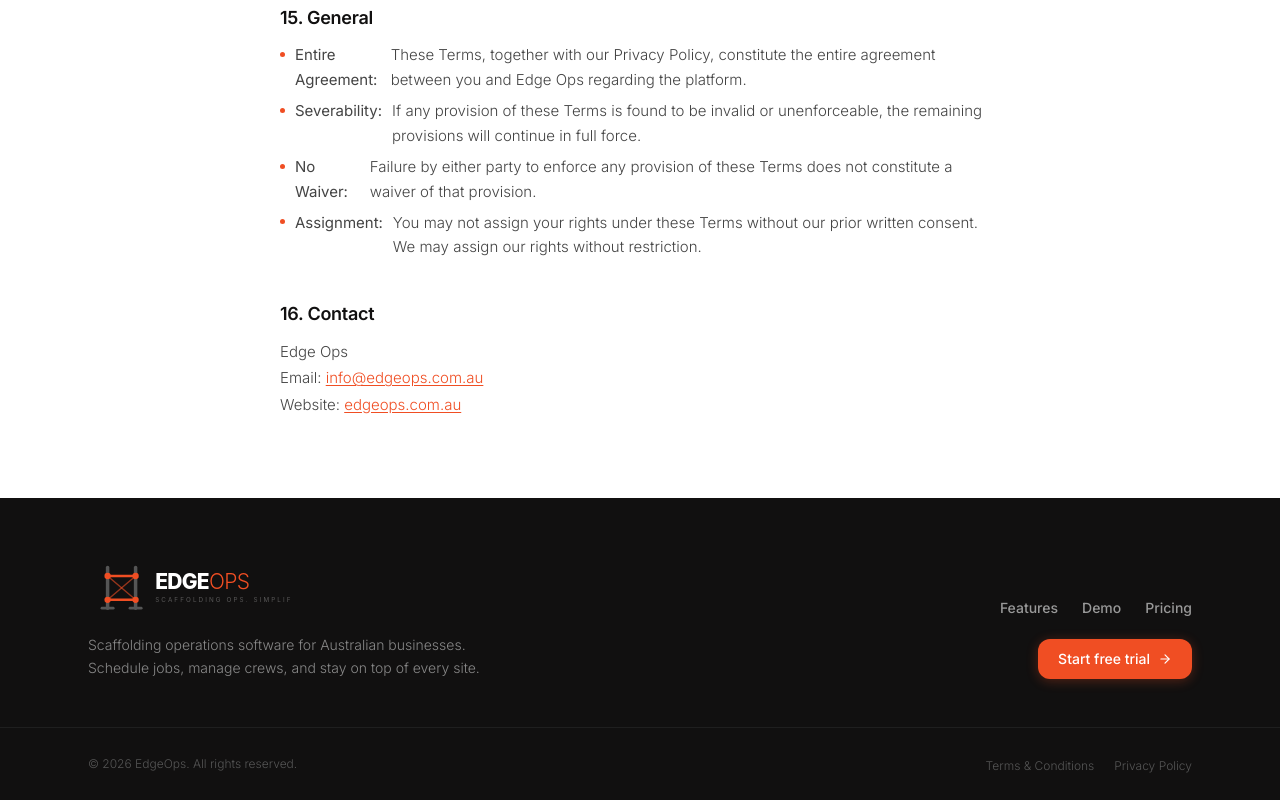
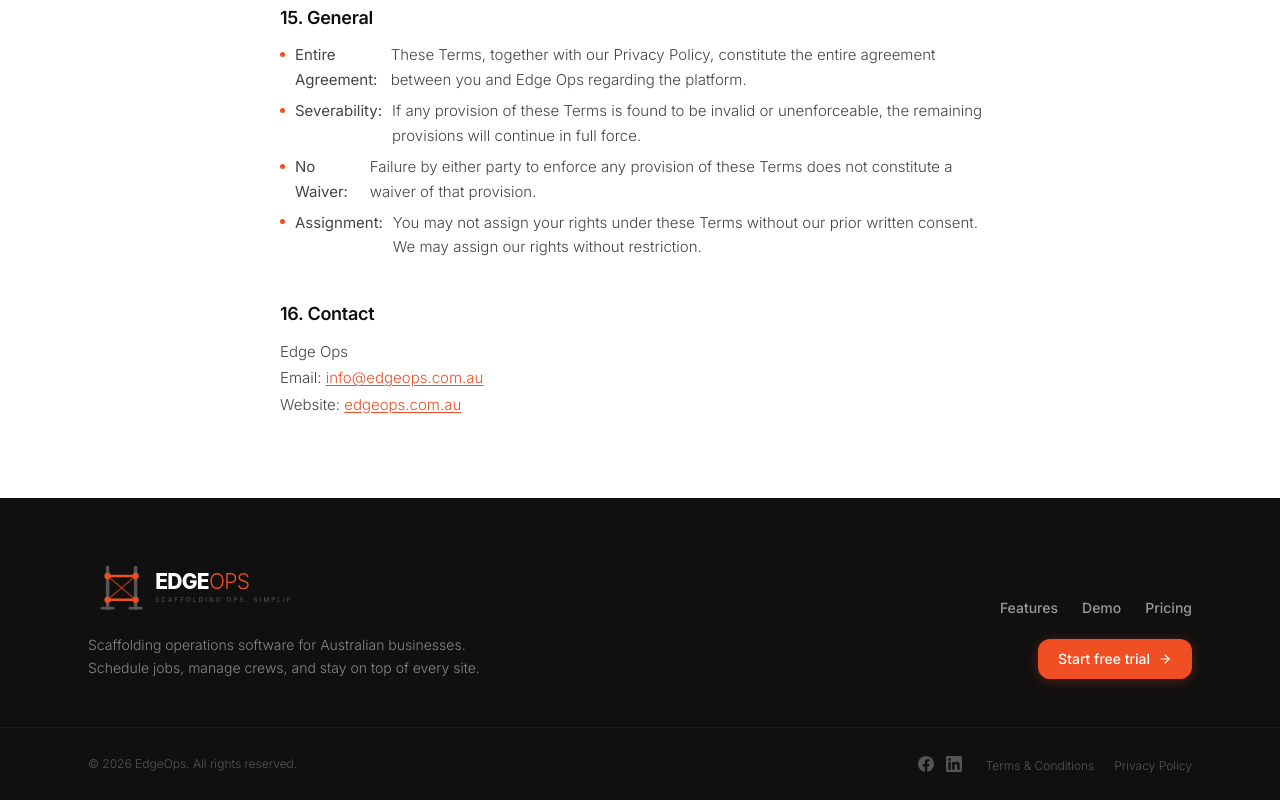
Before and after one commit to SammiVik/edgeops-marketing, a React (Vite) app: page /terms in a window 1280 px wide. Shown: the part 4716-5516 px from the top of the page. Built offline with nearby package versions, Linux system fonts and the light colour scheme; a web font is replaced by a local one.

Commit message:
feat(footer): add Facebook and LinkedIn social links

```diff
--- a/src/components/Footer.tsx
+++ b/src/components/Footer.tsx
@@ -10,6 +10,27 @@
 const legalLinks = [
   { label: 'Terms & Conditions', to: '/terms' },
   { label: 'Privacy Policy', to: '/privacy' },
+]
+
+const socialLinks = [
+  {
+    label: 'Facebook',
+    href: 'https://www.facebook.com/profile.php?id=61577656014598',
+    icon: (
+      <svg viewBox="0 0 24 24" width="16" height="16" fill="currentColor" aria-hidden="true">
+        <path d="M24 12.073C24 5.405 18.627 0 12 0S0 5.405 0 12.073C0 18.1 4.388 23.094 10.125 24v-8.437H7.078v-3.49h3.047V9.413c0-3.025 1.791-4.697 4.533-4.697 1.313 0 2.686.236 2.686.236v2.971h-1.513c-1.491 0-1.956.93-1.956 1.874v2.256h3.328l-.532 3.49h-2.796V24C19.612 23.094 24 18.1 24 12.073z" />
+      </svg>
+    ),
+  },
+  {
+    label: 'LinkedIn',
+    href: 'https://www.linkedin.com/company/112988924',
+    icon: (
+      <svg viewBox="0 0 24 24" width="16" height="16" fill="currentColor" aria-hidden="true">
+        <path d="M20.447 20.452h-3.554v-5.569c0-1.328-.027-3.037-1.852-3.037-1.853 0-2.136 1.445-2.136 2.939v5.667H9.351V9h3.414v1.561h.046c.477-.9 1.637-1.85 3.37-1.85 3.601 0 4.267 2.37 4.267 5.455v6.286zM5.337 7.433a2.062 2.062 0 01-2.063-2.065 2.064 2.064 0 112.063 2.065zm1.782 13.019H3.555V9h3.564v11.452zM22.225 0H1.771C.792 0 0 .774 0 1.729v20.542C0 23.227.792 24 1.771 24h20.451C23.2 24 24 23.227 24 22.271V1.729C24 .774 23.2 0 22.222 0h.003z" />
+      </svg>
+    ),
+  },
 ]
 
 export default function Footer() {
@@ -65,6 +86,26 @@
         <p className="text-xs font-light" style={{ color: '#555' }}>
           © 2026 EdgeOps. All rights reserved.
         </p>
+        <div className="flex items-center gap-6">
+          {/* Social icons */}
+          <div className="flex items-center gap-3">
+            {socialLinks.map((link) => (
+              <a
+                key={link.label}
+                href={link.href}
+                target="_blank"
+                rel="noopener noreferrer"
+                aria-label={link.label}
+                className="transition-colors duration-150"
+                style={{ color: '#555' }}
+                onMouseEnter={(e) => (e.currentTarget.style.color = '#999')}
+                onMouseLeave={(e) => (e.currentTarget.style.color = '#555')}
+              >
+                {link.icon}
+              </a>
+            ))}
+          </div>
+          {/* Legal links */}
           <ul className="flex items-center gap-5 list-none">
             {legalLinks.map((link) => (
               <li key={link.label}>
@@ -81,6 +122,7 @@
             ))}
           </ul>
         </div>
+      </div>
     </footer>
   )
 }
```
Lines whose indentation alone changed are shown as unchanged.
